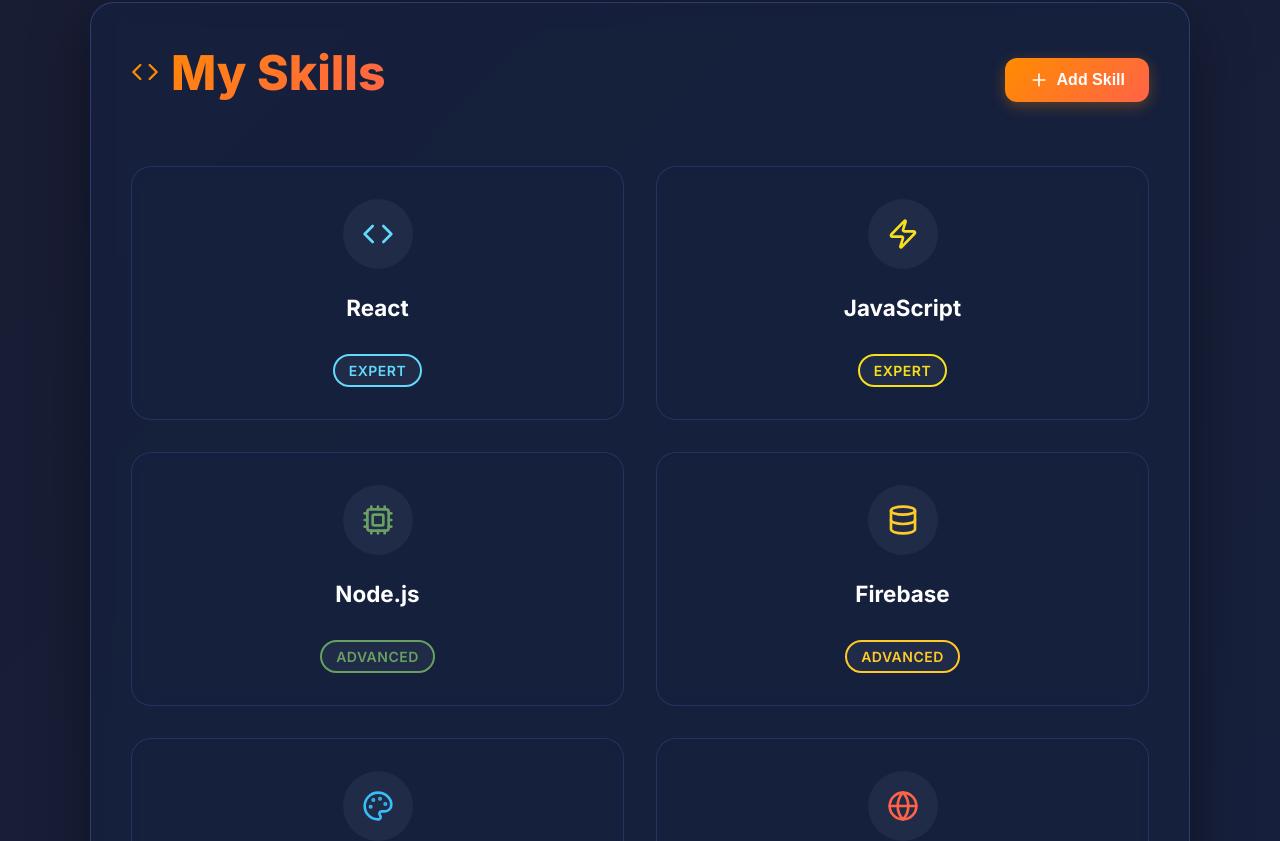
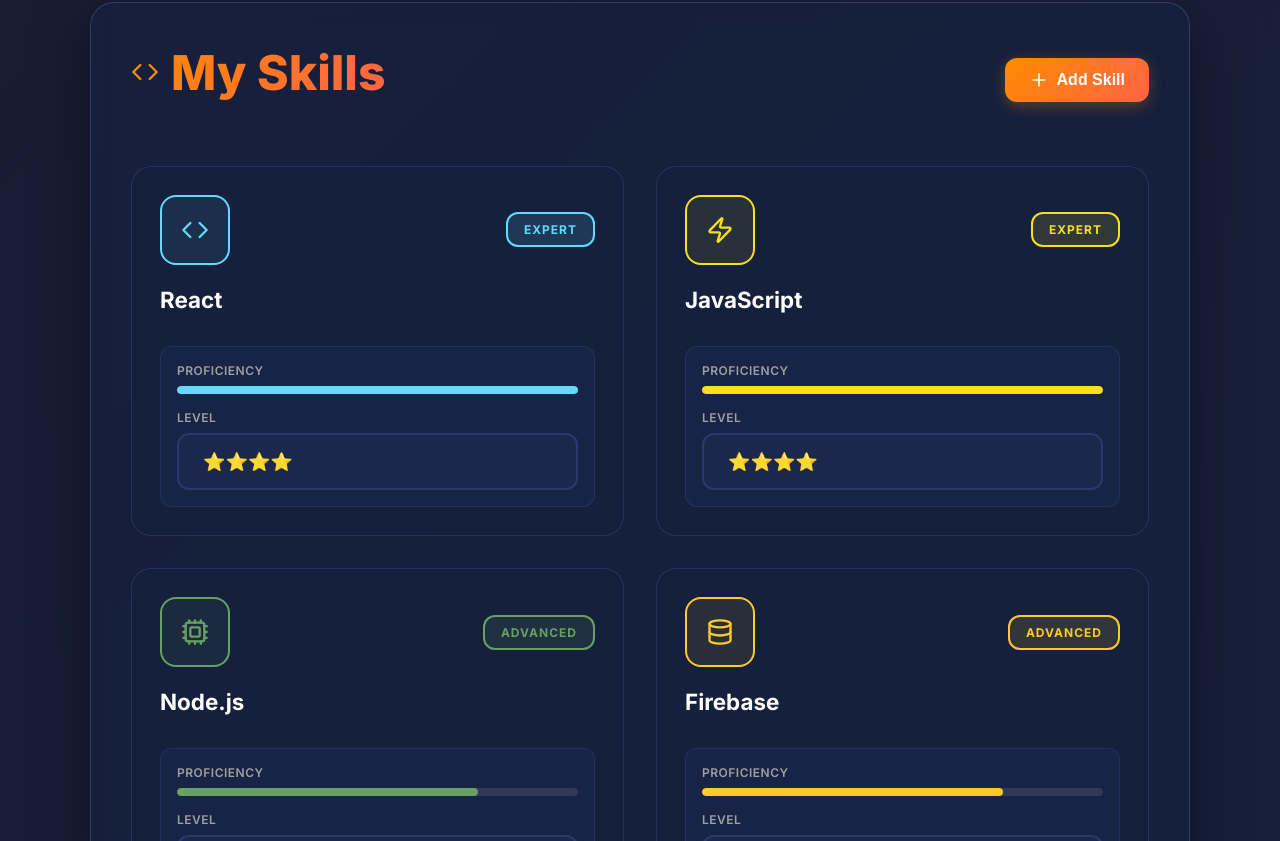
Before and after one commit to yousufhasany/new-online-course-app, a React (Vite) app: page /profile in a window 1280 px wide. Shown: the part 1419-2260 px from the top of the page. Built offline with nearby package versions, Linux system fonts and the light colour scheme; no server answers; sample sign-in values are in the browser's storage.

Commit message:
Update the details of skills

```diff
--- a/src/components/Profile/Profile.css
+++ b/src/components/Profile/Profile.css
@@ -578,47 +578,64 @@
 
 .skills-grid {
 	display: grid;
-	grid-template-columns: repeat(auto-fill, minmax(220px, 1fr));
+	grid-template-columns: repeat(auto-fill, minmax(280px, 1fr));
 	gap: 1.5rem;
 }
 
 .skill-card {
 	position: relative;
-	background: rgba(102, 126, 234, 0.05);
+	background: rgba(22, 33, 62, 0.6);
 	backdrop-filter: blur(10px);
-	border: 1px solid rgba(102, 126, 234, 0.3);
-	border-radius: 16px;
-	padding: 2rem 1.5rem;
+	border: 2px solid rgba(102, 126, 234, 0.2);
+	border-radius: 20px;
+	padding: 1.75rem;
 	display: flex;
 	flex-direction: column;
-	align-items: center;
-	gap: 1rem;
-	transition: all 0.3s ease;
-	text-align: center;
+	gap: 1.25rem;
+	transition: all 0.4s cubic-bezier(0.4, 0, 0.2, 1);
+	overflow: hidden;
+}
+
+.skill-card::before {
+	content: '';
+	position: absolute;
+	top: 0;
+	left: 0;
+	right: 0;
+	height: 4px;
+	background: linear-gradient(90deg, transparent, var(--skill-color, #ff8c00), transparent);
+	opacity: 0;
+	transition: opacity 0.4s ease;
 }
 
 .skill-card:hover {
-	transform: translateY(-5px);
-	border-color: rgba(255, 140, 0, 0.5);
-	box-shadow: 0 10px 30px rgba(255, 140, 0, 0.2);
+	transform: translateY(-8px);
+	border-color: rgba(255, 140, 0, 0.4);
+	box-shadow: 0 15px 40px rgba(255, 140, 0, 0.25);
+	background: rgba(22, 33, 62, 0.8);
+}
+
+.skill-card:hover::before {
+	opacity: 1;
 }
 
 .skill-delete-btn {
 	position: absolute;
-	top: 0.5rem;
-	right: 0.5rem;
-	background: rgba(239, 68, 68, 0.2);
-	border: 1px solid rgba(239, 68, 68, 0.3);
+	top: 0.75rem;
+	right: 0.75rem;
+	background: rgba(239, 68, 68, 0.15);
+	border: 1.5px solid rgba(239, 68, 68, 0.3);
 	color: #ef4444;
-	border-radius: 8px;
-	width: 28px;
-	height: 28px;
+	border-radius: 10px;
+	width: 32px;
+	height: 32px;
 	display: flex;
 	align-items: center;
 	justify-content: center;
 	cursor: pointer;
 	opacity: 0;
 	transition: all 0.3s ease;
+	z-index: 10;
 }
 
 .skill-card:hover .skill-delete-btn {
@@ -626,37 +643,134 @@
 }
 
 .skill-delete-btn:hover {
-	background: rgba(239, 68, 68, 0.4);
-	transform: scale(1.1);
+	background: rgba(239, 68, 68, 0.3);
+	transform: scale(1.1) rotate(90deg);
+	border-color: #ef4444;
+}
+
+.skill-header {
+	display: flex;
+	justify-content: space-between;
+	align-items: center;
+	gap: 1rem;
+}
+
+.skill-icon-wrapper {
+	width: 70px;
+	height: 70px;
+	border-radius: 16px;
+	border: 2px solid;
+	display: flex;
+	align-items: center;
+	justify-content: center;
+	transition: all 0.3s ease;
+	flex-shrink: 0;
+}
+
+.skill-card:hover .skill-icon-wrapper {
+	transform: scale(1.1) rotate(-5deg);
 }
 
 .skill-icon {
-	width: 70px;
-	height: 70px;
-	border-radius: 50%;
-	background: rgba(255, 255, 255, 0.05);
 	display: flex;
 	align-items: center;
 	justify-content: center;
-	margin-bottom: 0.5rem;
+}
+
+.skill-level-badge {
+	font-size: 0.75rem;
+	font-weight: 700;
+	padding: 0.5rem 1rem;
+	border: 2px solid;
+	border-radius: 12px;
+	text-transform: uppercase;
+	letter-spacing: 1px;
+	white-space: nowrap;
+}
+
+.skill-details {
+	display: flex;
+	flex-direction: column;
+	gap: 1rem;
 }
 
 .skill-name {
-	font-size: 1.25rem;
-	font-weight: 700;
+	font-size: 1.375rem;
+	font-weight: 800;
 	color: var(--text-light);
 	margin: 0;
+	line-height: 1.3;
 }
 
-.skill-level {
-	font-size: 0.875rem;
+.skill-info-grid {
+	display: flex;
+	flex-direction: column;
+	gap: 1rem;
+	padding: 1rem;
+	background: rgba(102, 126, 234, 0.05);
+	border-radius: 12px;
+	border: 1px solid rgba(102, 126, 234, 0.15);
+}
+
+.skill-info-item {
+	display: flex;
+	flex-direction: column;
+	gap: 0.5rem;
+}
+
+.skill-info-item .info-label {
+	font-size: 0.75rem;
 	font-weight: 600;
-	padding: 0.375rem 0.875rem;
-	border: 2px solid;
-	border-radius: 20px;
-	background: rgba(255, 255, 255, 0.05);
+	color: var(--text-gray);
 	text-transform: uppercase;
 	letter-spacing: 0.5px;
+}
+
+.skill-info-item .info-value {
+	font-size: 1.125rem;
+	font-weight: 700;
+}
+
+.progress-bar {
+	width: 100%;
+	height: 8px;
+	background: rgba(255, 255, 255, 0.1);
+	border-radius: 10px;
+	overflow: hidden;
+	position: relative;
+}
+
+.progress-fill {
+	height: 100%;
+	border-radius: 10px;
+	transition: width 0.6s cubic-bezier(0.4, 0, 0.2, 1);
+	position: relative;
+	overflow: hidden;
+}
+
+.progress-fill::after {
+	content: '';
+	position: absolute;
+	top: 0;
+	left: 0;
+	right: 0;
+	bottom: 0;
+	background: linear-gradient(
+		90deg,
+		transparent,
+		rgba(255, 255, 255, 0.3),
+		transparent
+	);
+	animation: shimmer 2s infinite;
+}
+
+@keyframes shimmer {
+	0% {
+		transform: translateX(-100%);
+	}
+	100% {
+		transform: translateX(100%);
+	}
 }
 
 @media (max-width: 768px) {
--- a/src/components/Profile/Profile.jsx
+++ b/src/components/Profile/Profile.jsx
@@ -473,13 +473,49 @@
 									>
 										<X size={16} />
 									</button>
-									<div className="skill-icon" style={{ color: skill.color }}>
-										<IconComponent size={32} />
+
+									<div className="skill-header">
+										<div className="skill-icon-wrapper" style={{ background: `${skill.color}15`, borderColor: skill.color }}>
+											<div className="skill-icon" style={{ color: skill.color }}>
+												<IconComponent size={28} />
+											</div>
+										</div>
+										<span className="skill-level-badge" style={{
+											background: `${skill.color}20`,
+											borderColor: skill.color,
+											color: skill.color
+										}}>
+											{skill.level}
+										</span>
 									</div>
-									<h3 className="skill-name">{skill.name}</h3>
-									<span className="skill-level" style={{ borderColor: skill.color, color: skill.color }}>
-										{skill.level}
-									</span>
+
+									<div className="skill-details">
+										<h3 className="skill-name">{skill.name}</h3>
+										<div className="skill-info-grid">
+											<div className="skill-info-item">
+												<span className="info-label">Proficiency</span>
+												<div className="progress-bar">
+													<div
+														className="progress-fill"
+														style={{
+															width: skill.level === 'Expert' ? '100%' :
+																	 skill.level === 'Advanced' ? '75%' :
+																	 skill.level === 'Intermediate' ? '50%' : '25%',
+															background: skill.color
+														}}
+													></div>
+												</div>
+											</div>
+											<div className="skill-info-item">
+												<span className="info-label">Level</span>
+												<span className="info-value" style={{ color: skill.color }}>
+													{skill.level === 'Expert' ? '⭐⭐⭐⭐' :
+													 skill.level === 'Advanced' ? '⭐⭐⭐' :
+													 skill.level === 'Intermediate' ? '⭐⭐' : '⭐'}
+												</span>
+											</div>
+										</div>
+									</div>
 								</div>
 							);
 						})}
```
